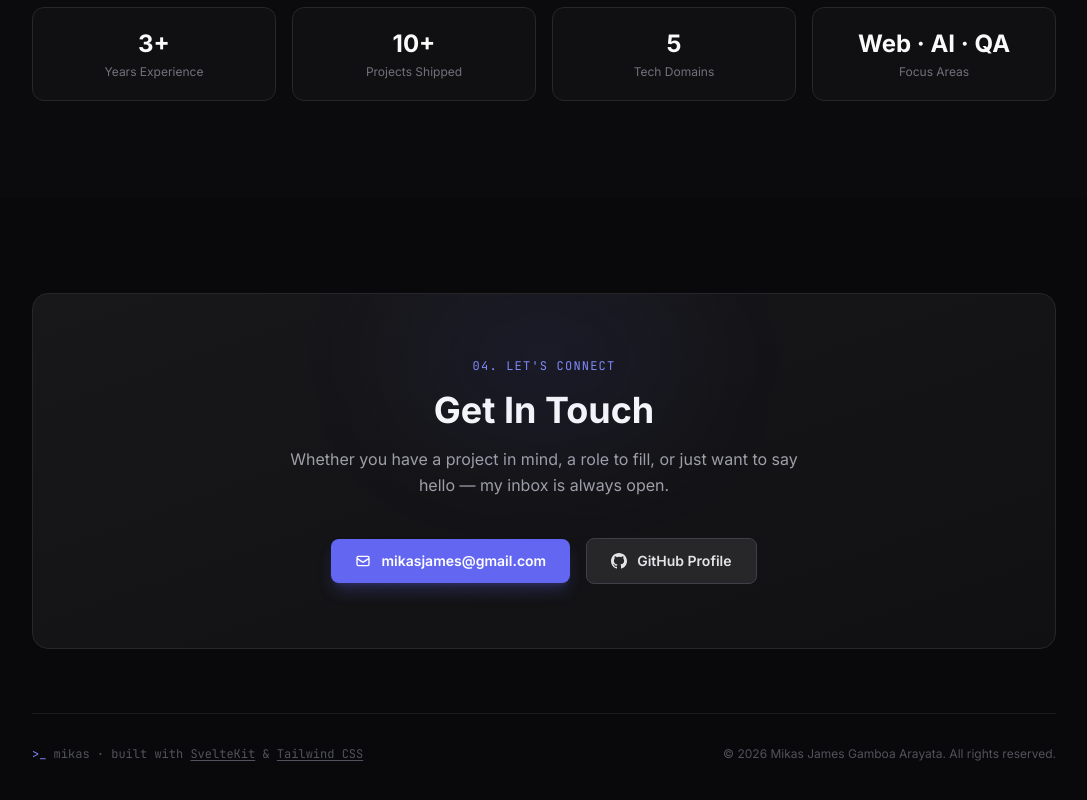
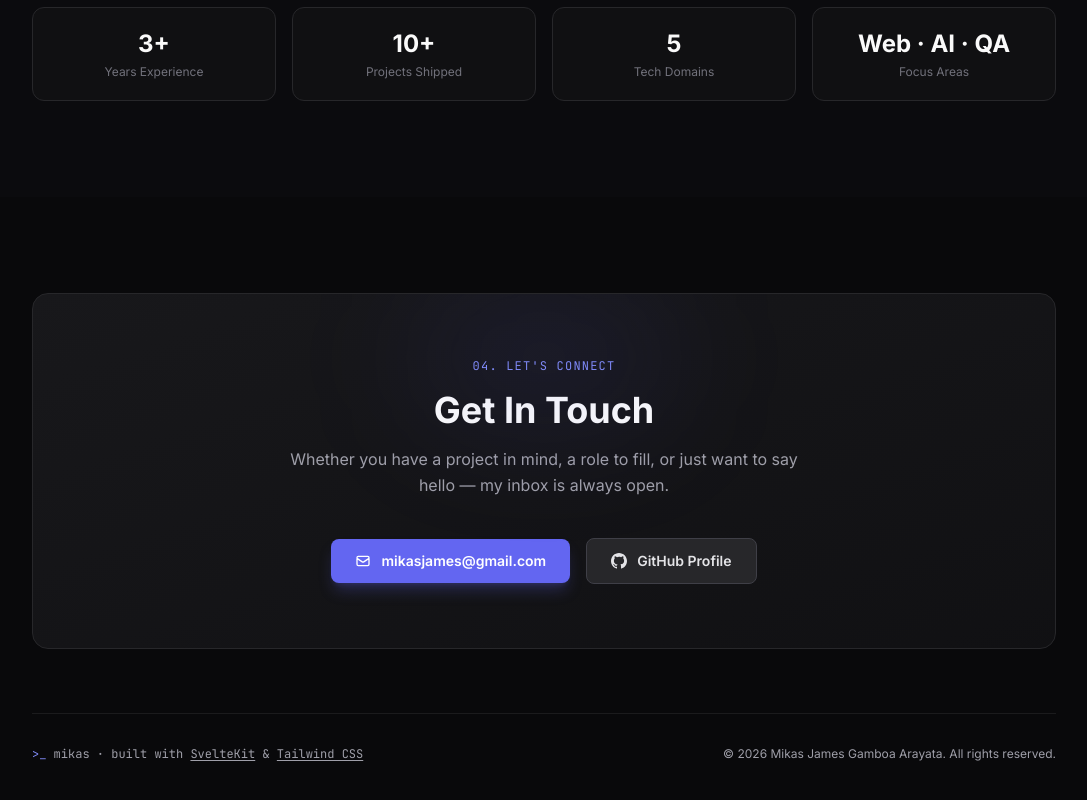
Before and after one commit to Mikasjames/mikasjames.github.io, a SvelteKit app: page / in a window 1280 px wide. Shown: the part 2956-3756 px from the top of the page, without its empty margins (93-1180 px from the left). Built offline with nearby package versions, Linux system fonts and the light colour scheme.

Commit message:
fix: decrease contrast ratio of footer text to background

```diff
--- a/src/routes/+page.svelte
+++ b/src/routes/+page.svelte
@@ -541,7 +541,7 @@
         </div>
 
         <footer
-            class="mt-16 pt-8 border-t border-zinc-800/60 flex flex-col sm:flex-row items-center justify-between gap-4 text-xs text-zinc-600"
+            class="mt-16 pt-8 border-t border-zinc-800/60 flex flex-col sm:flex-row items-center justify-between gap-4 text-xs text-zinc-400"
         >
             <p class="font-mono">
                 <span class="text-accent-400">&gt;_</span> mikas · built with
```
